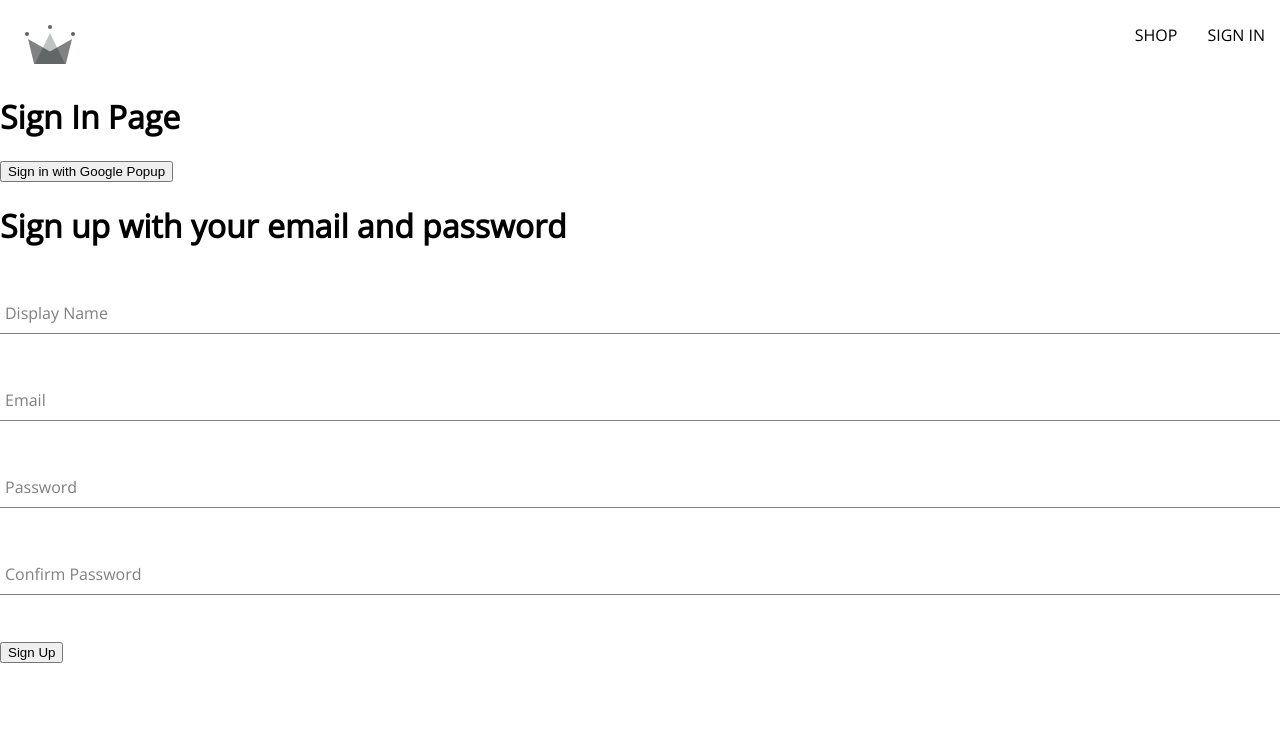
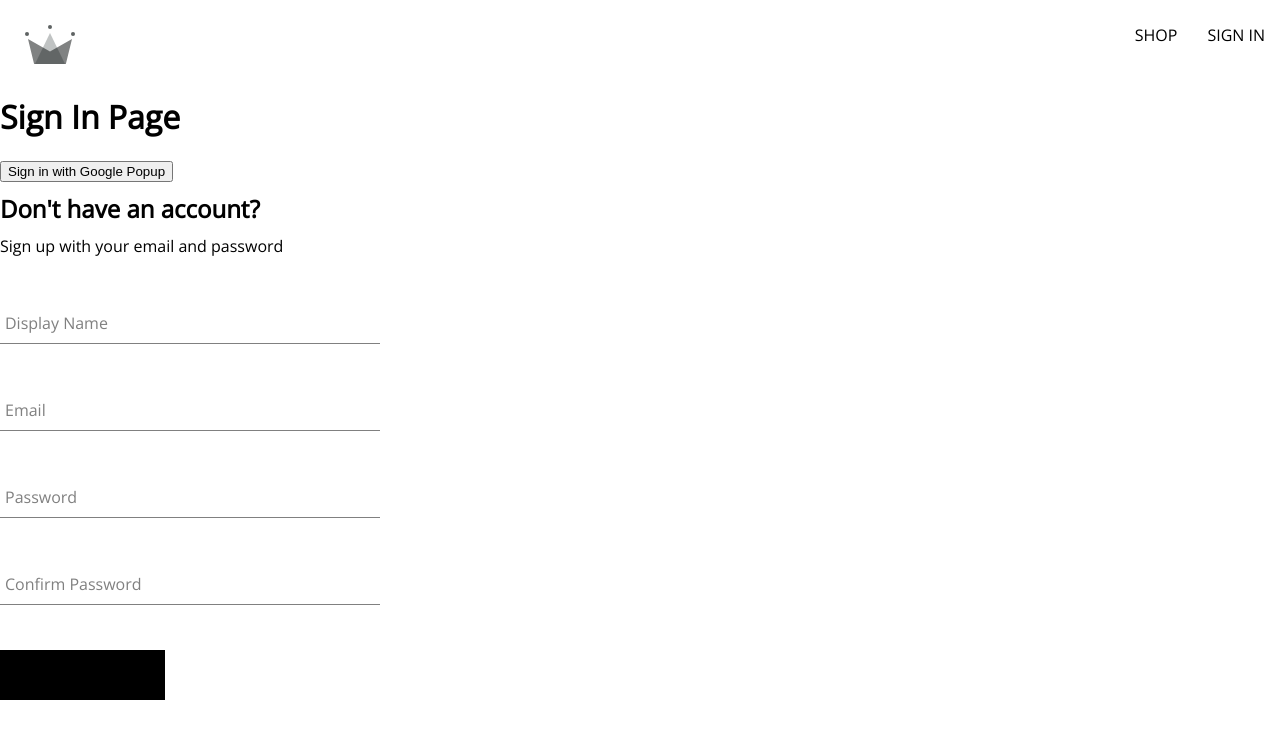
Before and after one commit to shaln07dj/Crown_Clothing-, a React (Create React App) app: page /signin in a window 1280 px wide. Shown: the top 738 px of the page. Built offline with nearby package versions, Linux system fonts and the light colour scheme.

Commit message:
adding button component

```diff
--- /dev/null
+++ b/src/components/button/button.component.js
@@ -0,0 +1,18 @@
+import './button.styles.scss';
+const BUTTON_TYPE_CLASSES = {
+    google: 'google-sign-in',
+    inverted: 'inverted',
+}
+
+
+const Button = ({ childern, buttonType, ...otherProps }) => {
+    return (
+        <button className={`button-container ${BUTTON_TYPE_CLASSES[buttonType]}`}
+            {...otherProps}
+        >
+            {childern}
+        </button>
+    )
+}
+
+export default Button
--- /dev/null
+++ b/src/components/button/button.styles.scss
@@ -0,0 +1,46 @@
+.button-container {
+    min-width: 165px;
+    width: auto;
+    height: 50px;
+    letter-spacing: 0.5px;
+    line-height: 50px;
+    padding: 0 35px 0 35px;
+    font-size: 15px;
+    background-color: black;
+    color: white;
+    text-transform: uppercase;
+    font-family: 'Open Sans Condensed';
+    font-weight: bolder;
+    border: none;
+    cursor: pointer;
+    display: flex;
+    justify-content: center;
+
+    &:hover {
+      background-color: white;
+      color: black;
+      border: 1px solid black;
+    }
+
+    &.google-sign-in {
+      background-color: #4285f4;
+      color: white;
+
+      &:hover {
+        background-color: #357ae8;
+        border: none;
+      }
+    }
+
+    &.inverted {
+      background-color: white;
+      color: black;
+      border: 1px solid black;
+
+      &:hover {
+        background-color: black;
+        color: white;
+        border: none;
+      }
+    }
+  }
--- a/src/components/form-input/form-input.component.js
+++ b/src/components/form-input/form-input.component.js
@@ -1,4 +1,4 @@
-import './form-input.style.scss'
+import './form-input.styles.scss'
 
 const FormInput =({label, ...otherProps}) => {
     return (
--- a/src/components/sign-up-form/sign-up-form.component.jsx
+++ b/src/components/sign-up-form/sign-up-form.component.jsx
@@ -1,7 +1,12 @@
 import { useState } from "react";
 import FormInput from "../form-input/form-input.component";
+import Button from "../button/button.component";
 
-import { createAuthUseWithEmailAndPassword, createUserDocumentFromAuth } from "../../utils/firebase/firebase.utils";
+import { createAuthUseWithEmailAndPassword,
+    createUserDocumentFromAuth
+} from "../../utils/firebase/firebase.utils";
+
+import './sign-up-form.styles.scss';
 
 const defaultFormFields = {
     displayName: '',
@@ -54,10 +59,9 @@
     }
 
     return(
-        <div>
-            <h1>
-                Sign up with your email and password
-            </h1>
+        <div className="sign-up-form-container">
+            <h2>Don't have an account?</h2>
+            <span>Sign up with your email and password</span>
             <form onSubmit={(handleSubmit)}>
 
             <FormInput
@@ -95,7 +99,7 @@
             name='confirmPassword'
             value={confirmPassword}/>
 
-            <button type='submit'>Sign Up</button>
+            <Button type='submit'>Sign Up</Button>
 
             </form>
         </div>
--- /dev/null
+++ b/src/components/sign-up-form/sign-up-form.styles.scss
@@ -0,0 +1,9 @@
+.sign-up-form-container{
+    display:flex;
+    flex-direction: column;
+    width: 380px;
+}
+
+h2{
+    margin: 10px 0;
+}
```
Also changed, not shown: src/components/form-input/form-input.styles.scss (renamed from src/components/form-input/form-input.style.scss).
